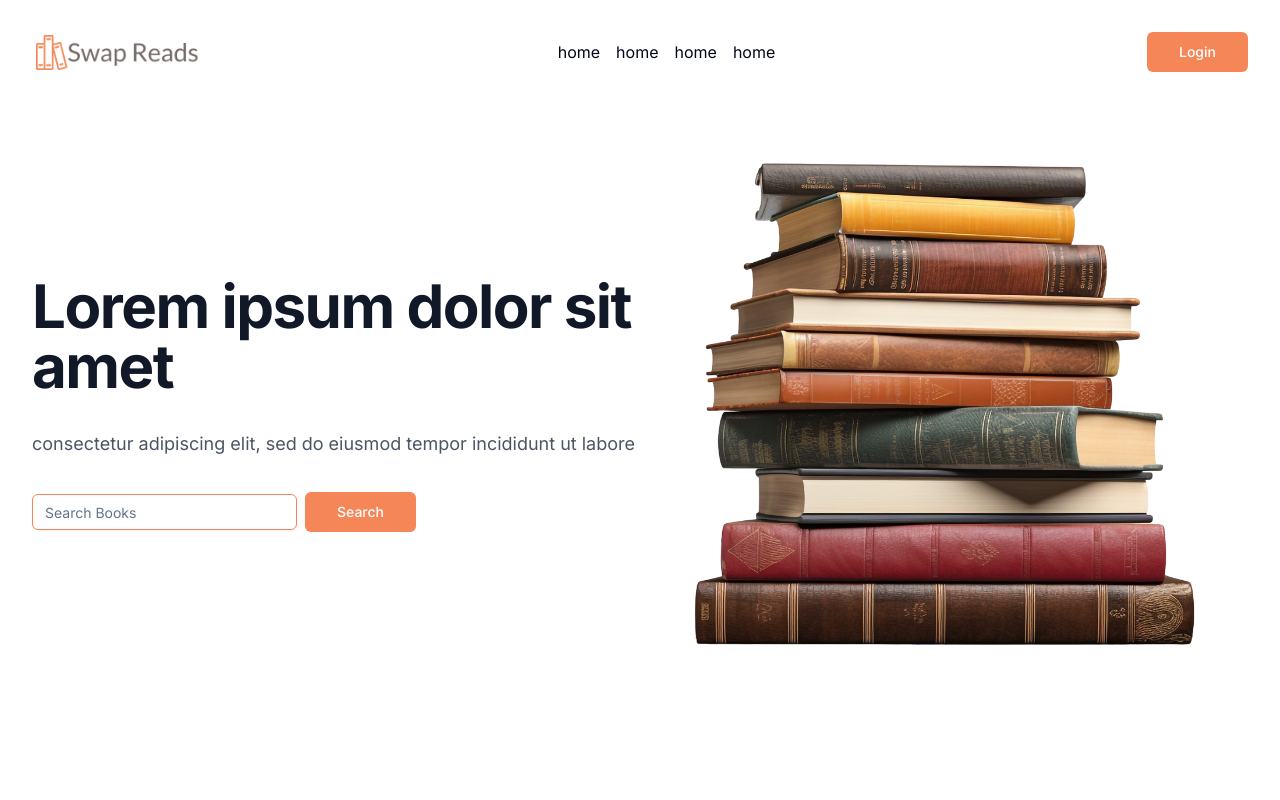
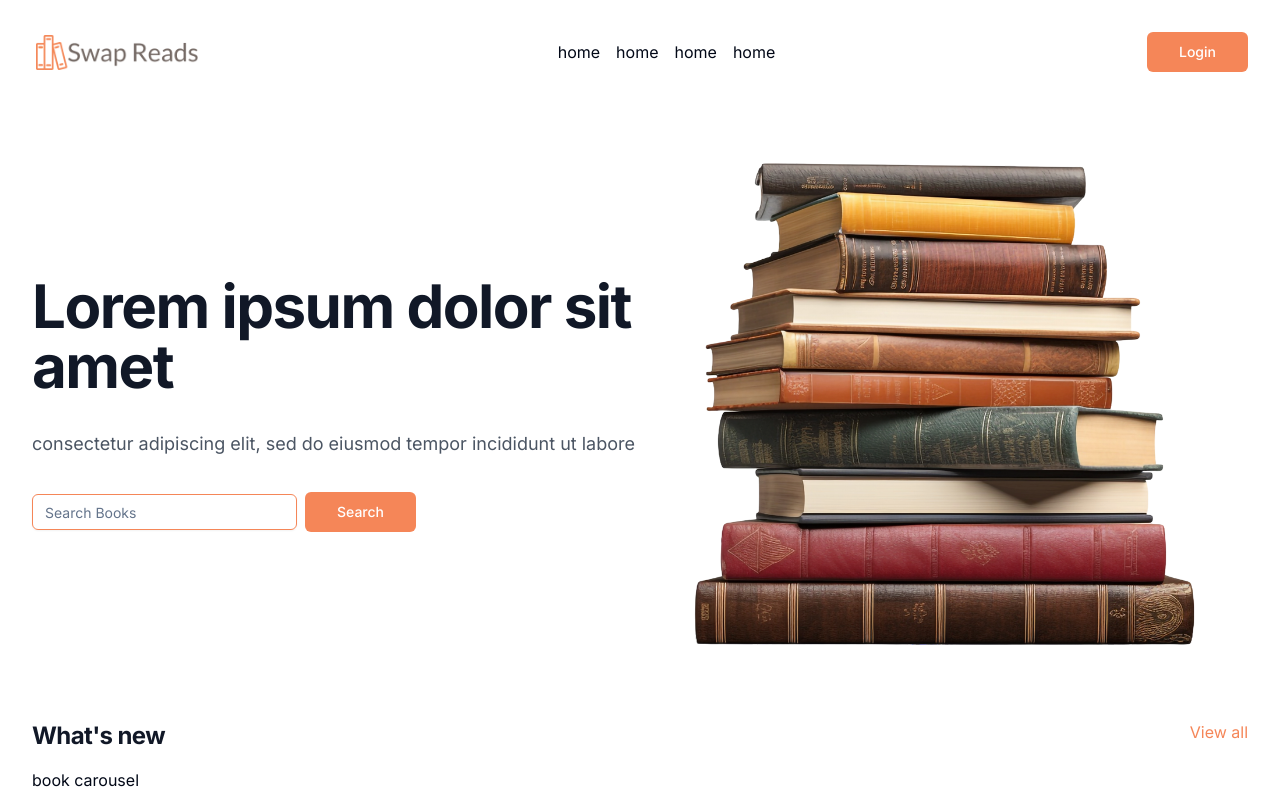
Before and after one commit to brianespina/swapreads, a Next.js app: page /home in a window 1280 px wide. Built offline with nearby package versions, Linux system fonts and the light colour scheme.

Commit message:
style(layout): add new book section

```diff
--- a/src/app/globals.css
+++ b/src/app/globals.css
@@ -77,10 +77,9 @@
 }
 
 .image-container {
-
   width: 100%;
 
-    >div {
+  > div {
     position: unset !important;
   }
 
--- a/src/app/home/page.tsx
+++ b/src/app/home/page.tsx
@@ -2,6 +2,7 @@ import Image from "next/image";
 import HomeNavBar from "@/components/HomeNavBar";
 import { Input } from "@/components/ui/input";
 import { Button } from "@/components/ui/button";
+import Link from "next/link";
 
 export default function Home() {
   return (
@@ -11,7 +12,7 @@ export default function Home() {
           <HomeNavBar />
         </div>
         <section id="hero" className="h-3/4">
-          <div className="grid md:grid-cols-2 h-full items-center">
+          <div className="md:grid  md:grid-cols-2 h-full items-center">
             <div className="flex flex-col gap-8">
               <h2 className="text-4xl font-bold tracking-tight text-gray-900 sm:text-6xl">
                 Lorem ipsum dolor sit amet
@@ -43,6 +44,17 @@ export default function Home() {
             </div>
           </div>
         </section>
+        <section>
+          <div className="flex justify-between py-4">
+            <h3 className="text-2xl font-bold tracking-tight text-gray-900">
+              What&apos;s new
+            </h3>
+            <Link href="#" className="text-[#f58658]">
+              View all
+            </Link>
+          </div>
+          <div>book carousel</div>
+        </section>
       </div>
     </>
   );
```
Lines whose indentation alone changed are shown as unchanged.
